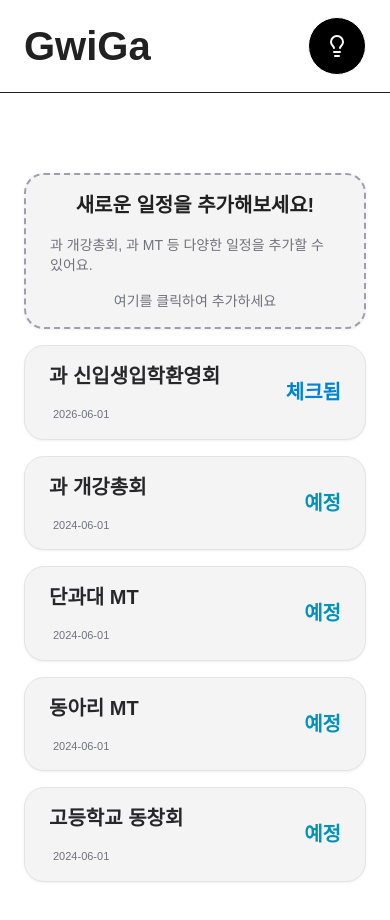
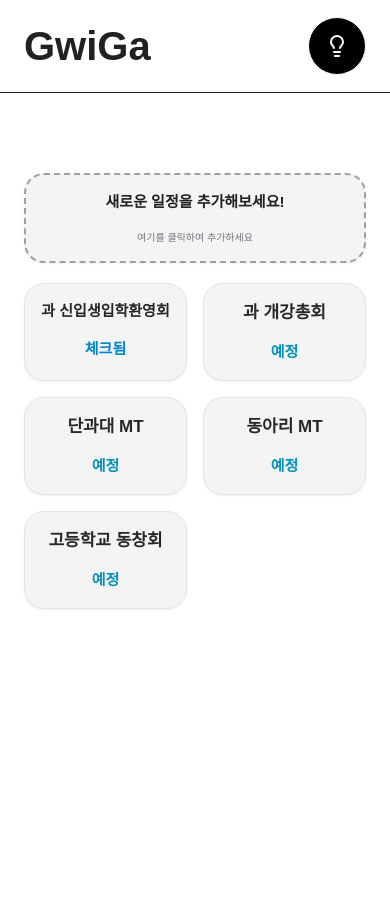
Before and after one commit to urinlee/GwiGa, a Next.js app: page /RUOK in a window 390 px wide. Shown: the top 920 px of the page. After the commit the page ends 844 px from the top, so only its background shows below. Built offline with nearby package versions, Linux system fonts and the light colour scheme.

Commit message:
feat: add mobile responsive layout

```diff
--- a/src/features/RUOK/components/ContentSectionContainer/ContentSectionContainer..tsx
+++ b/src/features/RUOK/components/ContentSectionContainer/ContentSectionContainer..tsx
@@ -3,19 +3,22 @@ import CreateNewSection from "../CreateNewSection/CreateNewSection";
 import { HistoryContentSection } from "../HistoryContentSection/HistoryContentSection";
 
 
-type HistoryContentSectionProps = ComponentProps<typeof HistoryContentSection>;
+type historyContentSectionProps = ComponentProps<typeof HistoryContentSection>;
 
-export interface CreateNewSectionProps {
-    HistoryContents?: HistoryContentSectionProps[];
+export interface contentSectionContainerProps {
+    HistoryContents?: historyContentSectionProps[];
 }
 
-export default function ContentSectionContainer({ HistoryContents }: CreateNewSectionProps) {
+export default function ContentSectionContainer({ HistoryContents }: contentSectionContainerProps) {
     return(
-        <div className="flex flex-col gap-4">
-            <CreateNewSection />
-            {HistoryContents?.map((props, index) => (
-                <HistoryContentSection key={index} {...props} />
-            ))}
+        <div>
+            <div className="block md:hidden pb-5"><CreateNewSection /></div>
+            <div className="grid grid-cols-2 gap-4 md:flex md:flex-col">
+                <div className="hidden md:block"><CreateNewSection /></div>
+                {HistoryContents?.map((props, index) => (
+                    <HistoryContentSection key={index} {...props} />
+                ))}
+            </div>
         </div>
     )
 }
--- a/src/features/RUOK/components/CreateNewSection/CreateNewSection.tsx
+++ b/src/features/RUOK/components/CreateNewSection/CreateNewSection.tsx
@@ -6,9 +6,9 @@ export default function CreateNewSection() {
         <Link href="RUOK/create">
             <ContentCard style="border-dashed border-2 border-zinc-400 dark:border-zinc-600">
                 <div className="flex w-full flex-col items-center justify-center gap-4">
-                    <h2 className="text-xl font-bold text-primary">새로운 일정을 추가해보세요!</h2>
-                    <p className="text-sm text-zinc-500">과 개강총회, 과 MT 등 다양한 일정을 추가할 수 있어요.</p>
-                    <p className="text-sm text-zinc-500">여기를 클릭하여 추가하세요</p>
+                    <h2 className="text-[15px] md:text-xl font-bold text-primary">새로운 일정을 추가해보세요!</h2>
+                    <p className="text-sm text-zinc-500 hidden md:block">과 개강총회, 과 MT 등 다양한 일정을 추가할 수 있어요.</p>
+                    <p className="text-[10px] md:text-sm text-zinc-500 dark:text-zinc-500">여기를 클릭하여 추가하세요</p>
                 </div>
             </ContentCard>
         </Link>
--- a/src/features/RUOK/components/HistoryContentSection/HistoryContentSection.tsx
+++ b/src/features/RUOK/components/HistoryContentSection/HistoryContentSection.tsx
@@ -3,6 +3,7 @@ import Link from "next/link";
 
 import { cn } from "@/lib/cn";
 import ContentCard from "@/components/ui/ContentCard/ContentCard";
+import { ClassNameValue } from "tailwind-merge";
 
 export type HistoryContentStatus = "예정" | "체크안됨" | "체크됨" | "완료";
 
@@ -20,8 +21,11 @@ const STATUS_TEXT_CLASS_NAME: Record<HistoryContentStatus, string> = {
   완료: "text-emerald-600 dark:text-emerald-300",
 };
 
-const DETAIL_LINK_CLASS_NAME =
-  "flex aspect-square h-full cursor-pointer items-center justify-center rounded-full border border-zinc-300 text-zinc-500 transition-colors hover:border-zinc-400 hover:bg-zinc-200 hover:text-zinc-800 dark:border-zinc-600 dark:text-zinc-300 dark:hover:border-zinc-500 dark:hover:bg-zinc-700 dark:hover:text-zinc-100";
+const DETAIL_LINK_CLASS_NAME:ClassNameValue =
+  "flex h-full aspect-square cursor-pointer items-center justify-center rounded-full border border-zinc-300 text-zinc-500 transition-colors hover:border-zinc-400 hover:bg-zinc-200 hover:text-zinc-800 dark:border-zinc-600 dark:text-zinc-300 dark:hover:border-zinc-500 dark:hover:bg-zinc-700 dark:hover:text-zinc-100";
+const HistoryContent_HOVER_CLASS:ClassNameValue =
+    "transition-all duration-300 hover:-translate-y-1 hover:scale-101";
+
 
 export function HistoryContentSection({
   title,
@@ -30,28 +34,28 @@ export function HistoryContentSection({
   redirectUrl,
 }: HistoryContentSectionProps) {
   return (
-    <ContentCard>
-      <div className="flex w-full justify-between gap-4">
-        <div className="flex min-w-0 flex-col gap-0">
+    <ContentCard style={HistoryContent_HOVER_CLASS}>
+      <div className="w-full flex flex-col items-center gap-0 md:flex-row md:justify-between md:gap-4">
+        <div className="flex min-w-0 flex-row md:flex-col gap-0">
           <h2
             data-testid="history-content-title"
-            className="mb-4 truncate text-xl font-bold text-zinc-800 sm:text-2xl lg:text-2xl dark:text-zinc-100"
+            className={cn("mb-4 truncate font-bold text-zinc-800 sm:text-2xl lg:text-2xl dark:text-zinc-100", title.length > 8 ? "text-[15px]" : "text-[17px]")}
           >
             {title}
           </h2>
           <p
             data-testid="history-content-date"
-            className="px-1 text-[11px] font-medium text-zinc-500 sm:text-[11px] lg:px-2 lg:text-[12px] dark:text-zinc-400"
+            className="hidden px-1 text-[5px] md:block md:text-[12px] font-medium text-zinc-500 dark:text-zinc-400"
           >
             {date}
           </p>
         </div>
 
-        <div className="flex shrink-0 items-center gap-4">
+        <div className="flex shrink-0 items-center gap-4 md:h-full">
           <span
             data-testid="history-content-status"
             className={cn(
-              "py-1 text-[20px] font-bold whitespace-nowrap lg:px-2 lg:text-[24px]",
+              "md:py-5 text-[15px] md:text-[20px] font-bold whitespace-nowrap lg:px-2 lg:text-[24px]",
               STATUS_TEXT_CLASS_NAME[status],
             )}
           >
@@ -61,13 +65,13 @@ export function HistoryContentSection({
           {redirectUrl ? (
             <div
               data-testid="history-content-showmore-container"
-              className="h-full w-auto py-5 sm:py-2"
+              className="hidden md:flex h-full w-auto py-2 items-center justify-center"
             >
               <Link
                 aria-label={`${title} 상세 보기`}
                 data-testid="history-content-showmore-button"
                 href={redirectUrl}
-                className={DETAIL_LINK_CLASS_NAME}
+                className={cn(DETAIL_LINK_CLASS_NAME)}
               >
                 <ChevronRight className="size-6" />
               </Link>
```
Also changed, not shown: 1 other file (tests, documents, lock files or other folders).
